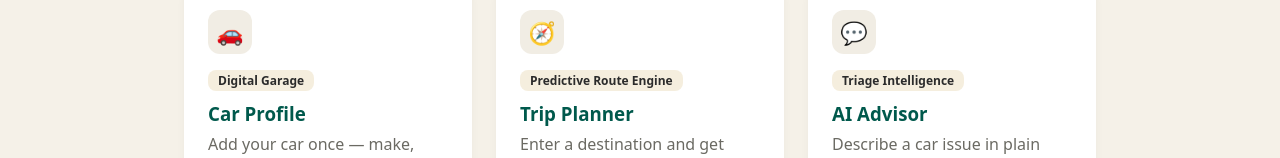
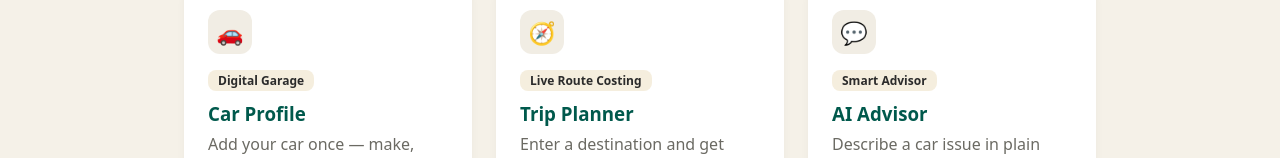
Before and after one commit to mohamaddib147/carsage, a React (Vite) app in the folder frontend/: page / in a window 1280 px wide. Shown: the part 730-888 px from the top of the page. Built offline with nearby package versions, Linux system fonts and the light colour scheme; no server answers.

Commit message:
Landing page: label Trip Planner card 'Live Route Costing' and AI Advisor card 'Smart Advisor'

```diff
--- a/frontend/src/pages/LandingPage.jsx
+++ b/frontend/src/pages/LandingPage.jsx
@@ -27,7 +27,7 @@ const FEATURES = [
   },
   {
     icon: "🧭",
-    eyebrow: "Predictive Route Engine",
+    eyebrow: "Live Route Costing",
     title: "Trip Planner",
     description:
       "Enter a destination and get real-world fuel cost and traffic-adjusted travel time, using live Google Maps data and Lebanon's current fuel prices.",
@@ -36,7 +36,7 @@ const FEATURES = [
   },
   {
     icon: "💬",
-    eyebrow: "Triage Intelligence",
+    eyebrow: "Smart Advisor",
     title: "AI Advisor",
     description:
       "Describe a car issue in plain language and get clear guidance on whether it's safe to fix yourself or time to see a mechanic.",
```
Also changed, not shown: 2 other files (tests, documents, lock files or other folders).
